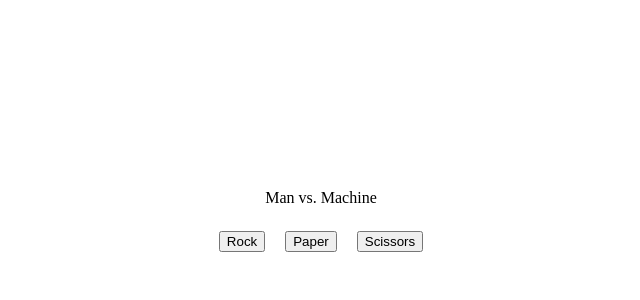
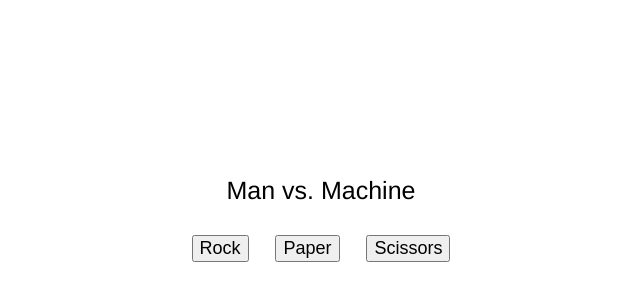
Before and after one commit to looonnng/odin-rock-paper-scissor, a plain HTML site: page index.html in a window 1280 px wide. Shown: the part 184-484 px from the top of the page, without its empty margins (319-959 px from the left). Drawn offline with Linux system fonts and the light colour scheme.

Commit message:
Style options button size and font

```diff
--- a/styles.css
+++ b/styles.css
@@ -1,6 +1,8 @@
 html,
 body {
   height: 100%;
+  font-family: helvetica, sans-serif;
+  font-size: 1.25em;
 }
 
 body {
@@ -18,9 +20,14 @@ body {
 }
 
 .result {
+  text-align: center;
   margin-bottom: 1rem;
 }
 
 button {
   margin: 0.5rem;
+  font-size: 18px;
 }
+
+
+/*TODO: Try to make the options buttons fixed in place? */
```
